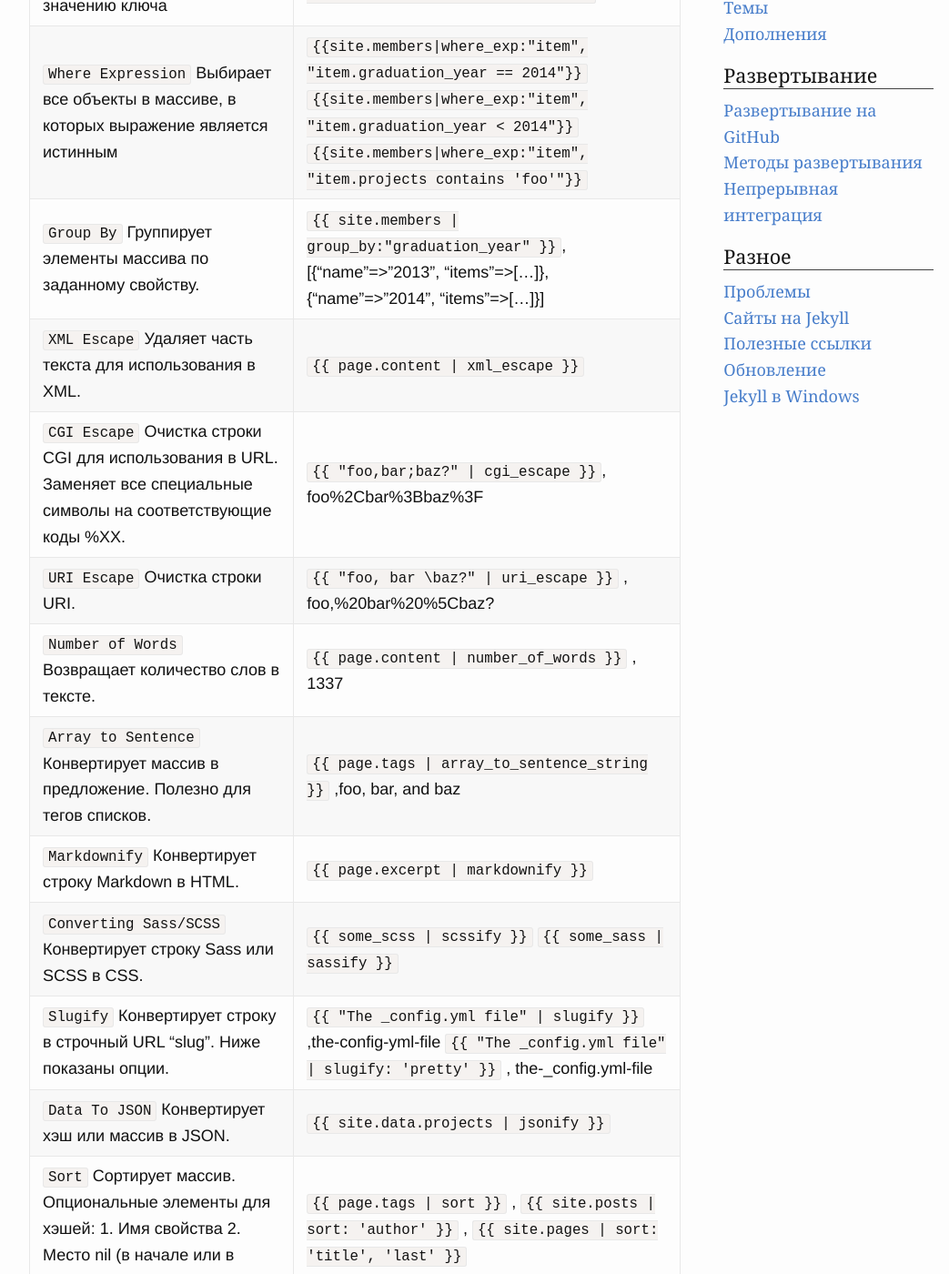
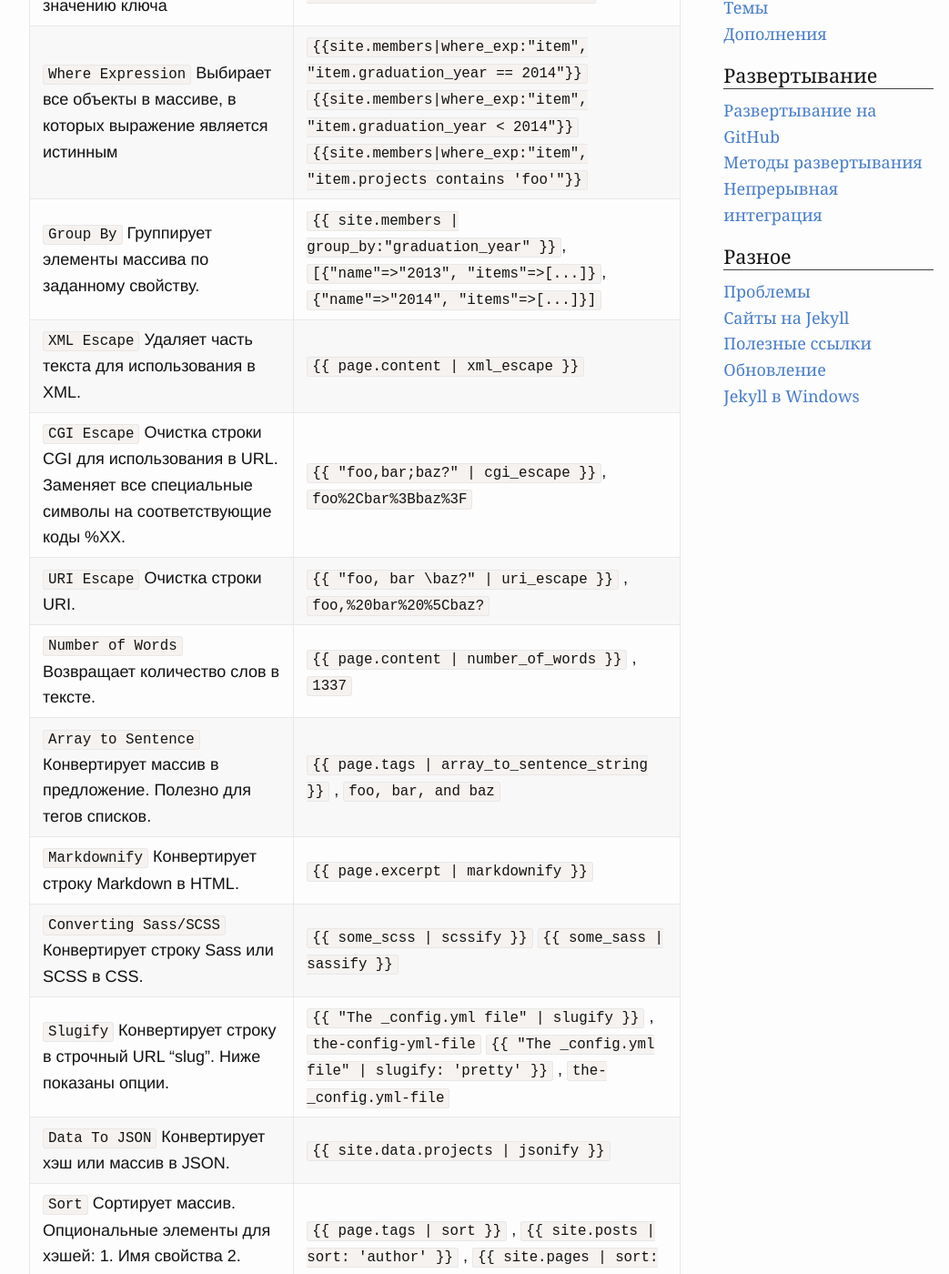
Before and after one commit to prgssr/prgssr.github.io, a Jekyll site: the page built from _documentation/17_templates.markdown, in a window 1280 px wide and 1400 px high, scrolled down 871 px. Shown: the whole window at 91% size, without its empty margins (111-1154 px from the left). Built offline with Jekyll 4.4.1, drawn with Linux system fonts in a browser that asks for light colours; nearby versions of some CDN libraries; library files that are not in the unit come from our copies.

````diff
--- a/Gemfile
+++ b/Gemfile
@@ -1,9 +1,8 @@
 source 'https://rubygems.org'
 
-gem 'jekyll', '3.0.5'
+gem 'jekyll', '3.1.5'
 gem 'html-proofer'
 gem 'jemoji'
 gem 'jekyll-redirect-from'
 gem 'jekyll-sitemap'
 gem 'jekyll-paginate'
-gem 'listen'
--- a/_documentation/03_installation.markdown
+++ b/_documentation/03_installation.markdown
@@ -69,5 +69,5 @@ $ ls pkg/*.gem | head -n 1 | xargs gem install -l
 
 ###### Совет: активация подсветки синтаксиса
 {: .protip}
-Если вы хотите подсвечивать синтаксис с помощью [Pygments](http://pygments.org/) или [Rouge](https://github.com/jayferd/rouge), ознакомьтесь с [документацией](/documentation/17_templates/#code-snippet-highlighting), прежде чем приступать к работе.
+Если вы хотите подсвечивать синтаксис с помощью [Pygments](http://pygments.org/) или [Rouge](https://github.com/jayferd/rouge), ознакомьтесь с [документацией](/documentation/17_templates#code-snippet-highlighting), прежде чем приступать к работе.
 {: .protip}
--- a/_documentation/05_directory_structure.markdown
+++ b/_documentation/05_directory_structure.markdown
@@ -35,8 +35,8 @@ Jekyll по своей сути это движок трансформации
 ------------|---------
 `_config.yml` | Хранит [конфигурационные](/documentation/06_configuration.html) данные. Многие из этих опций могут быть заданы в командной строке, но удобнее сразу определить их в файле и не запоминать.
 `_drafts` | Черновики это неопубликованные посты. Формат этих файлов не включает дату: `title.MARKUP`. Они описаны в [документации](/documentation/09_drafts.html).
-`_includes` | Это фрагменты, которые могут использоваться многократно в ваших постах и шаблонах. Например, тег liquid {% raw %}`{% include file.ext %}` подключает фрагмент `_includes/file.ext` .{% endraw %}
-`_layouts` | Это макеты, используемые для оформления постов. Макеты выбираются в постах на основе [вводных YAML](/documentation/07_frontmatter.html), которые мы обсудим позднее. Тег liquid `{{ content }}` используется для подключения контента на страницу
+`_includes` | Это фрагменты, которые могут использоваться многократно в ваших постах и шаблонах. Например, тег liquid {% raw %}`{% include file.ext %}` {% endraw %} подключает фрагмент `_includes/file.ext`.
+`_layouts` | Это макеты, используемые для оформления постов. Макеты выбираются в постах на основе [вводных YAML](/documentation/07_frontmatter.html), которые мы обсудим позднее. Тег liquid {% raw %}`{{ content }}`{% endraw %} используется для вывода контента на страницу
 `_posts` | Ваш динамический контент. Важно правильное именование этих файлов в следующем формате: `YEAR-MONTH-DAY-title.MARKUP`. [Постоянные ссылки](/documentation/18_permalinks.html) для каждого файла можно настроить, но дата и язык разметки должны быть определены в имени файла.
 `_data` | В этом каталоге располагаются правильно отформатированные данные сайта. Движок Jekyll  автоматически загружает все файлы  yaml (с расширениями `.yml` или `.yaml`) из этого каталога и делает их доступными по всему сайту. Например, файл `members.yml` из этого каталога будет доступен через `site.data.members`.
 `_site` | В этом каталоге хранится собранный сайт на Jekyll. Этот каталог стоит добавить в ваш файл `.gitignore`.
--- a/_documentation/17_templates.markdown
+++ b/_documentation/17_templates.markdown
@@ -17,15 +17,15 @@ Jekyll использует шаблонизатор [Liquid](https://github.com
 `Date to Long String` Конвертирует дату в длинный формат. | {% raw %}`{{ site.time | date_to_long_string }}` , 07 November 2008 {% endraw %}
 `Where` Выбирает все объекты в массиве по указанному значению ключа | {% raw %}`{{ site.members | where:"graduation_year","2014" }}` {% endraw %}
 `Where Expression` Выбирает все объекты в массиве, в которых выражение является истинным | {% raw %} `{{site.members|where_exp:"item", "item.graduation_year == 2014"}}`  `{{site.members|where_exp:"item", "item.graduation_year < 2014"}}` `{{site.members|where_exp:"item", "item.projects contains 'foo'"}}`{% endraw %}
-`Group By` Группирует элементы массива по заданному свойству. |{% raw %} `{{ site.members | group_by:"graduation_year" }}`,  [{"name"=>"2013", "items"=>[...]}, {"name"=>"2014", "items"=>[...]}]{% endraw %}
+`Group By` Группирует элементы массива по заданному свойству. |{% raw %} `{{ site.members | group_by:"graduation_year" }}`, `[{"name"=>"2013", "items"=>[...]}`, `{"name"=>"2014", "items"=>[...]}]` {% endraw %}
 `XML Escape` Удаляет часть текста для использования в XML. | {% raw %}`{{ page.content | xml_escape }}`{% endraw %}
-`CGI Escape` Очистка строки CGI для использования в URL. Заменяет все специальные символы на соответствующие коды %XX. | {% raw %}`{{ "foo,bar;baz?" | cgi_escape }}`, foo%2Cbar%3Bbaz%3F {% endraw %}
-`URI Escape` Очистка строки URI. | {% raw %}`{{ "foo, bar \baz?" | uri_escape }}` , foo,%20bar%20%5Cbaz? {% endraw %}
-`Number of Words` Возвращает количество слов в тексте. | {% raw %}`{{ page.content | number_of_words }}` , 1337 {% endraw %}
-`Array to Sentence` Конвертирует массив в предложение. Полезно для тегов списков. | {% raw %}`{{ page.tags | array_to_sentence_string }}` ,foo, bar, and baz {% endraw %}
+`CGI Escape` Очистка строки CGI для использования в URL. Заменяет все специальные символы на соответствующие коды %XX. | {% raw %}`{{ "foo,bar;baz?" | cgi_escape }}`{% endraw %}, `foo%2Cbar%3Bbaz%3F`
+`URI Escape` Очистка строки URI. | {% raw %}`{{ "foo, bar \baz?" | uri_escape }}`{% endraw %} , `foo,%20bar%20%5Cbaz?`
+`Number of Words` Возвращает количество слов в тексте. | {% raw %}`{{ page.content | number_of_words }}`{% endraw %} , `1337`
+`Array to Sentence` Конвертирует массив в предложение. Полезно для тегов списков. | {% raw %}`{{ page.tags | array_to_sentence_string }}`{% endraw %} , `foo, bar, and baz`
 `Markdownify` Конвертирует строку Markdown в HTML. | {% raw %}`{{ page.excerpt | markdownify }}` {% endraw %}
 `Converting Sass/SCSS`  Конвертирует строку Sass или SCSS в CSS. | {% raw %}`{{ some_scss | scssify }}` `{{ some_sass | sassify }}` {% endraw %}
-`Slugify` Конвертирует строку в строчный URL "slug". Ниже показаны опции. | {% raw %}`{{ "The _config.yml file" | slugify }}` ,the-config-yml-file `{{ "The _config.yml file" | slugify: 'pretty' }}` , the-_config.yml-file {% endraw %}
+`Slugify` Конвертирует строку в строчный URL "slug". Ниже показаны опции. | {% raw %}`{{ "The _config.yml file" | slugify }}` , `the-config-yml-file` `{{ "The _config.yml file" | slugify: 'pretty' }}` , `the-_config.yml-file` {% endraw %}
 `Data To JSON` Конвертирует хэш или массив в JSON.| {% raw %}`{{ site.data.projects | jsonify }}` {% endraw %}
 `Sort` Сортирует массив. Опциональные элементы для хэшей: 1. Имя свойства 2. Место nil  (в начале или в конце). | {% raw %}`{{ page.tags | sort }}` , `{{ site.posts | sort: 'author' }}` , `{{ site.pages | sort: 'title', 'last' }} ` {% endraw %}
 `Sample` Выбирает случайный элемент массива, опционально можно задать выборку нескольких элементов | {% raw %} `{{ site.pages | sample }}` `{{site.pages | sample:2 }}`  {% endraw %}
--- a/_documentation/20_plugins.markdown
+++ b/_documentation/20_plugins.markdown
@@ -13,13 +13,16 @@ prism: yes
 Вы по прежнему можете использовать GitHub Pages для публикации вашего сайта, но только путем локальной сборки и отправки в репозиторий готовых статических файлов
 {: .info}
 
-На данный момент GitHub Pages [работает с 5 плагинами](https://help.github.com/articles/using-jekyll-plugins-with-github-pages/):
+На данный момент GitHub Pages [работает со следующими плагинами](https://help.github.com/articles/using-jekyll-plugins-with-github-pages/):
 
 * [Jemoji](https://help.github.com/articles/emoji-on-github-pages) --- поддержка emoji в постах и страницах Jekyll.
 * [Jekyll-mentions](https://help.github.com/articles/mentions-on-github-pages) --- дает поддержку  @mentions в постах и страницах Jekyll.
 * [Jekyll-redirect-from](https://help.github.com/articles/redirects-on-github-pages) --- добавляет возможность редиректов при смене URL поста или страницы.
 * [Jekyll-sitemap](https://help.github.com/articles/sitemaps-for-github-pages) --- автоматически добавляет на сайт валидный файл sitemap.xml. Плагин необходим для нормальной работы поисковых систем.
 * [Jekyll-feed ](https://help.github.com/articles/atom-rss-feeds-for-github-pages) --- автоматически генерирует трансляцию в формате [atom](https://en.wikipedia.org/wiki/Atom_%28standard%29) для вашего блога.
+* [Jekyll-seo-tag](https://github.com/jekyll/jekyll-seo-tag) — упрощает вывод метаданных для SEO и добавляет структурированные данные на сайт ([Open graph](http://ogp.me/), [Twitter summary card](https://dev.twitter.com/cards/overview), [JSON-LD метаданные](https://developers.google.com/structured-data/)).
+* [Jekyll-github-metadata](https://help.github.com/articles/repository-metadata-on-github-pages/) — метаданные репозитория на GitHub.
+* [Jekyll-paginate](https://github.com/jekyll/jekyll-paginate) — стандартный плагин для разбивки на страницы.
 
 
 ### Установка плагина
--- a/_documentation/22_github_pages.markdown
+++ b/_documentation/22_github_pages.markdown
@@ -38,7 +38,7 @@ source 'https://rubygems.org'
 gem 'github-pages'
 ```
 
-После чего выполняйте `bundle update`.
+После чего выполняйте `bundle update`. Текущую версию Jekyll, используемую на GitHub, можно узнать с помощью команды `github-pages versions` (на данный момент это 3.1.5).
 {: .info}
 
 ### Страницы пользователей и организаций
````
Also changed, not shown: Gemfile.lock, 2 other files.
